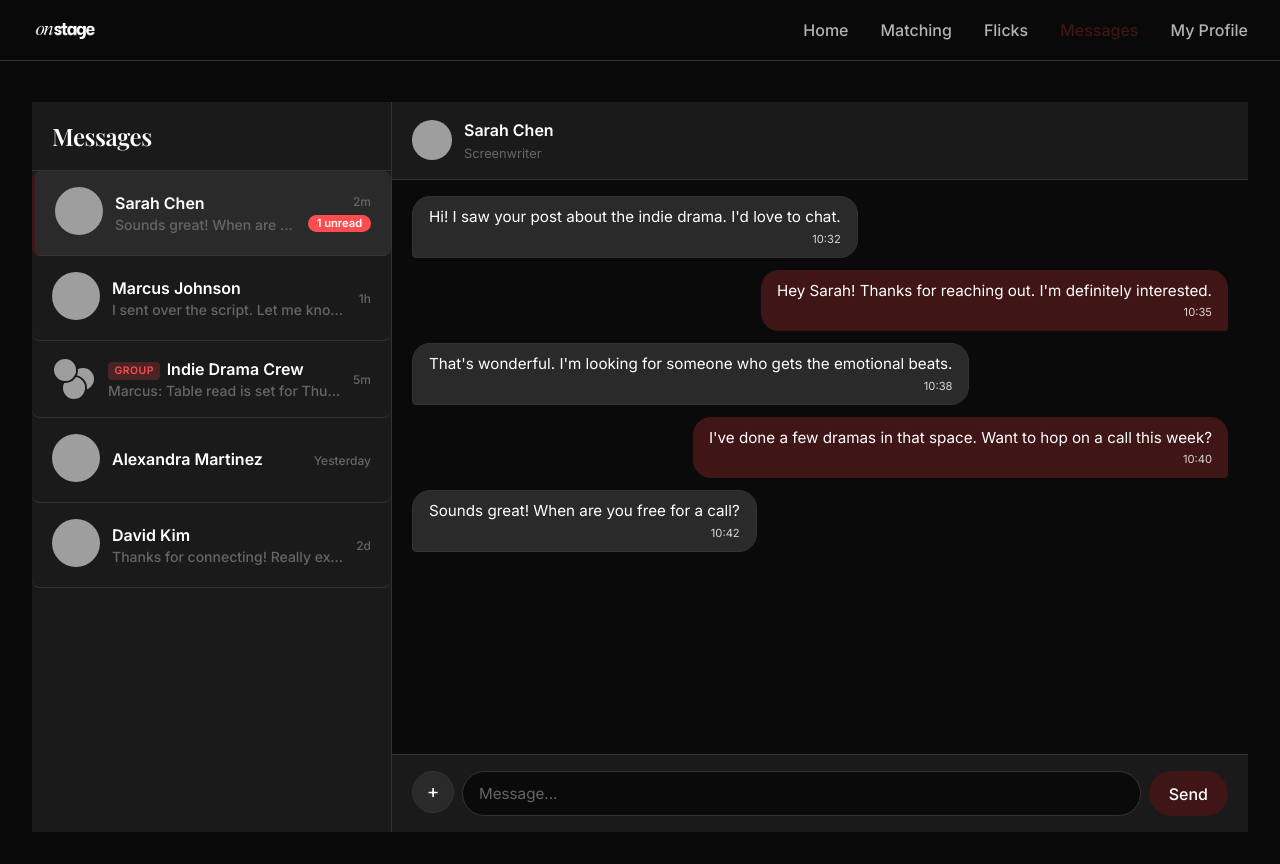
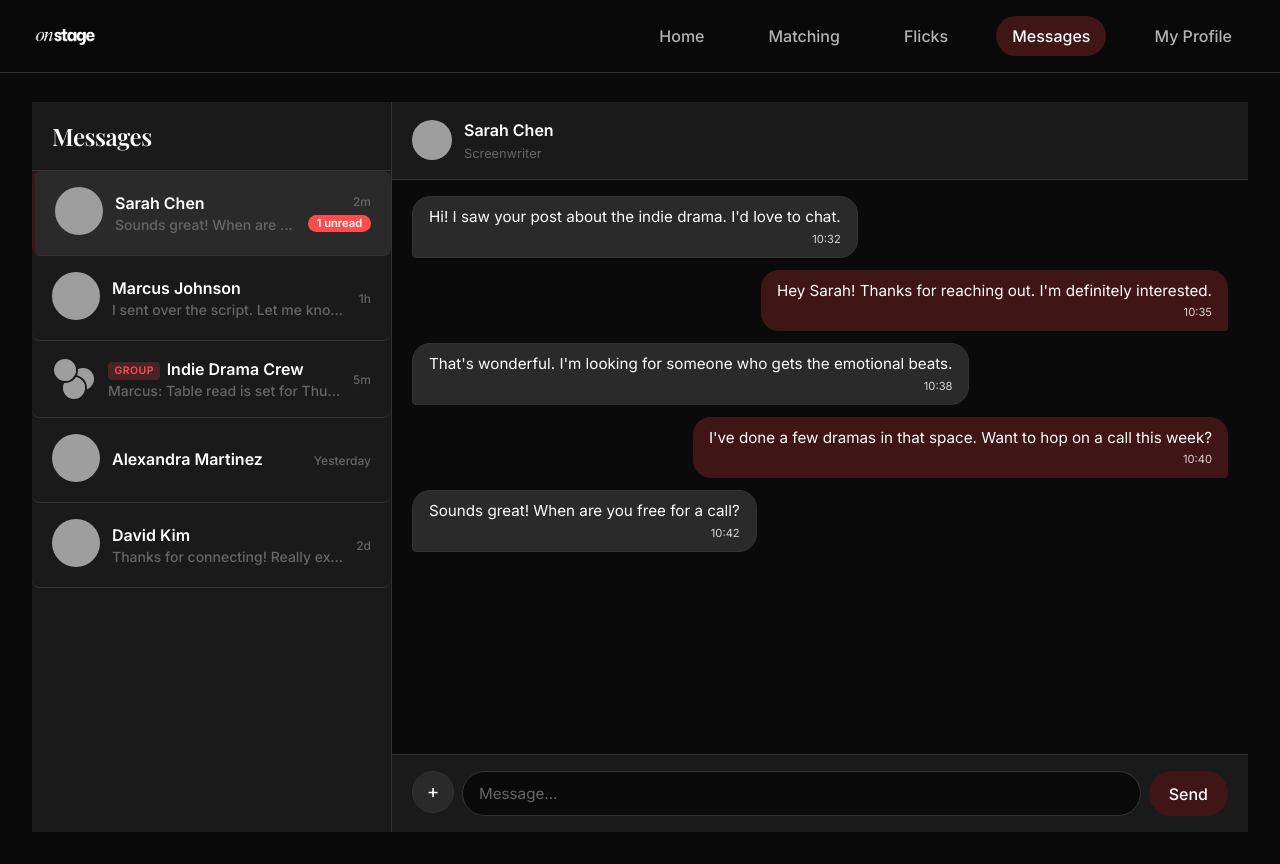
Before and after one commit to Sara5722/OnStage, a React (Vite) app: page /messages in a window 1280 px wide. Built offline with nearby package versions, Linux system fonts and the light colour scheme; grey boxes are pictures that could not be loaded.

Commit message:
app changes

```diff
--- a/src/App.css
+++ b/src/App.css
@@ -43,12 +43,16 @@
 .nav-link {
   color: var(--text-secondary);
   font-weight: 500;
-  transition: color 0.3s ease;
+  padding: 0.5rem 1rem;
+  border-radius: 999px;
+  transition: all 0.3s ease;
+  text-decoration: none;
 }
 
 .nav-link:hover,
 .nav-link.active {
-  color: var(--accent-red);
+  color: #ffffff;
+  background-color: #401515;
 }
 
 /* Page container */
```
